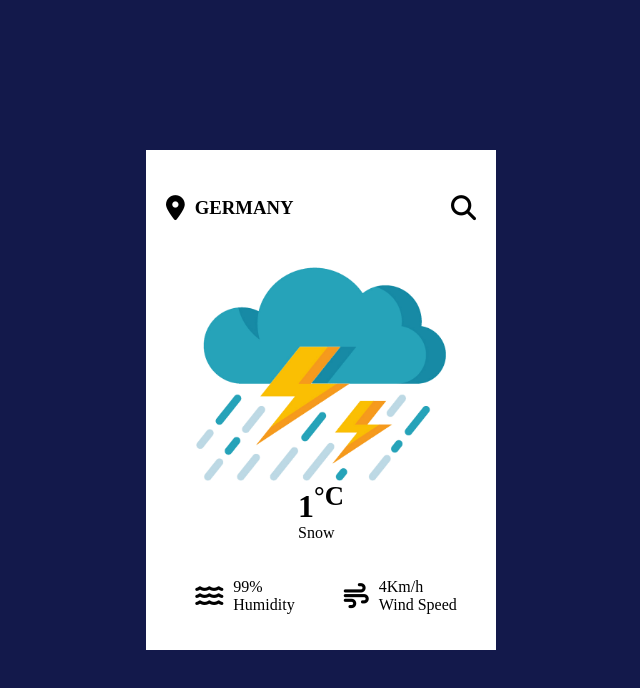
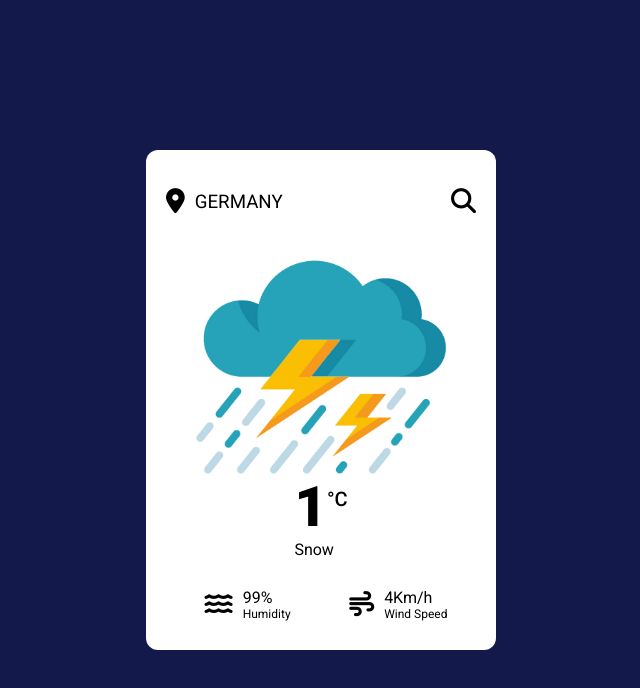
Before and after one commit to neitt0/Weather-Display-Tab, a plain HTML site: page index.html in a window 1280 px wide. Shown: the whole page, without its empty margins (319-959 px from the left). Drawn offline with Linux system fonts and the light colour scheme.

Commit message:
Touchup on styling

```diff
--- a/index.html
+++ b/index.html
@@ -4,7 +4,9 @@
         <meta charset="UTF-8">
         <title>Weather Display Tab</title>
         <link rel="stylesheet" href="./style.css">
-        <script src="https://kit.fontawesome.com/c82de52e57.js" crossorigin="anonymous"></script>
+        <link rel="preconnect" href="https://fonts.googleapis.com">
+        <link rel="preconnect" href="https://fonts.gstatic.com" crossorigin>
+        <link href="https://fonts.googleapis.com/css2?family=Roboto:ital,wght@0,400;0,500;0,900;1,300&display=swap" rel="stylesheet">
     </head>
     <body>
 
@@ -28,18 +30,19 @@
                     <i class="fa-solid fa-water"></i>
                     <div>
                         <p>99%</p>
-                        <p>Humidity</p>
+                        <p class="infoName">Humidity</p>
                     </div>
                 </div>
                 <div class="windSpeed">
                     <i class="fa-solid fa-wind"></i>
                     <div>
                         <p>4Km/h</p>
-                        <p>Wind Speed</p>
+                        <p class="infoName">Wind Speed</p>
                     </div>
                 </div>
             </div>
         </div>
 
+        <script src="https://kit.fontawesome.com/c82de52e57.js" crossorigin="anonymous"></script>
     </body>
 </html>
--- a/style.css
+++ b/style.css
@@ -2,7 +2,7 @@
     box-sizing: border-box;
     margin: 0;
     padding: 0;
-}
+    font-family: 'Roboto', sans-serif;}
 
 body {
     height: 100vh;
@@ -19,6 +19,7 @@ body {
     display: flex;
     flex-direction: column;
     justify-content: space-evenly;
+    border-radius: 12px;
 }
 
 .searchBar {
@@ -35,6 +36,7 @@ body {
 
 .searchBar h3 {
     flex: 1;
+    font-weight: 300;
 }
 
 .infoDisplay {
@@ -43,10 +45,14 @@ body {
     align-items: center;
 }
 
-/* .info {
-    display: flex;
-    flex-direction: column;
-} */
+.info h1 {
+    font-size: 56px;
+}
+
+.info h1 sup{
+    font-size: 20px;
+    font-weight: 500;
+}
 
 .info h1, .info p {
     margin: 0;
@@ -66,3 +72,7 @@ body {
     display: flex;
     align-items: center;
 }
+
+.infoName {
+    font-size: 12px;
+}
```
